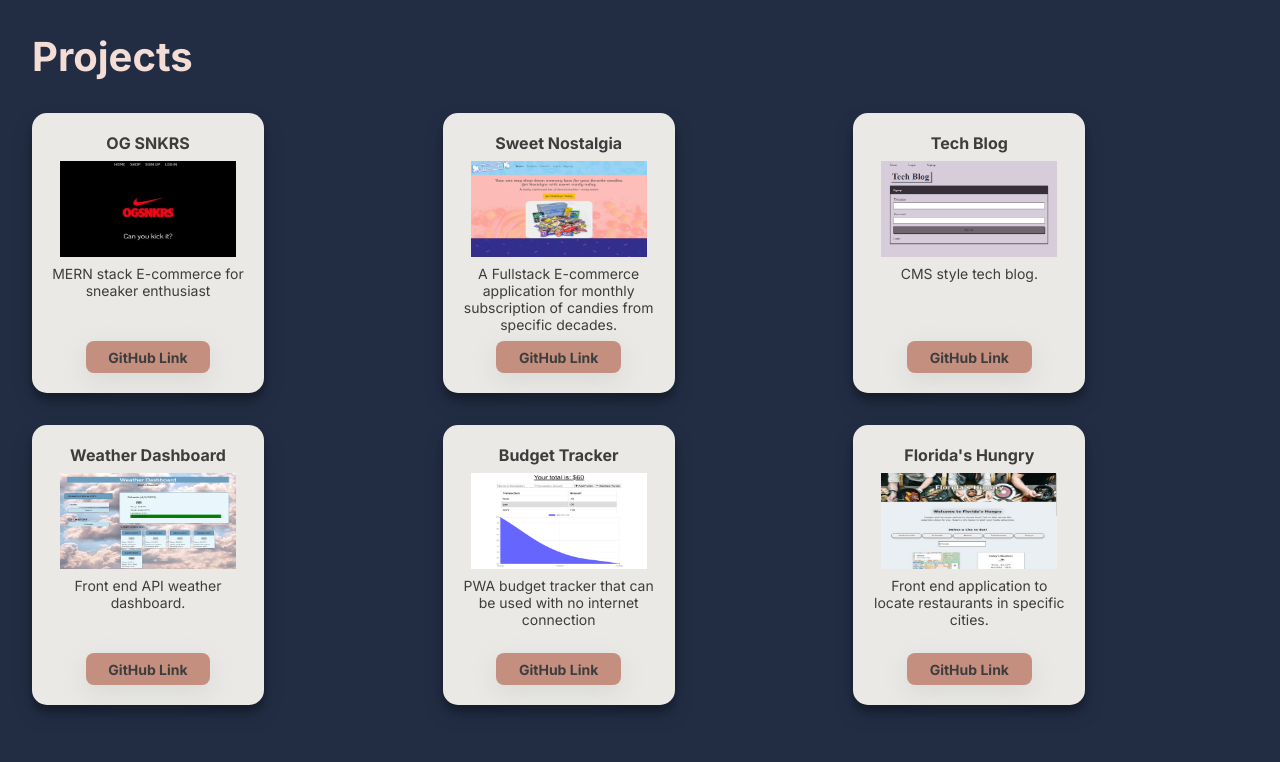
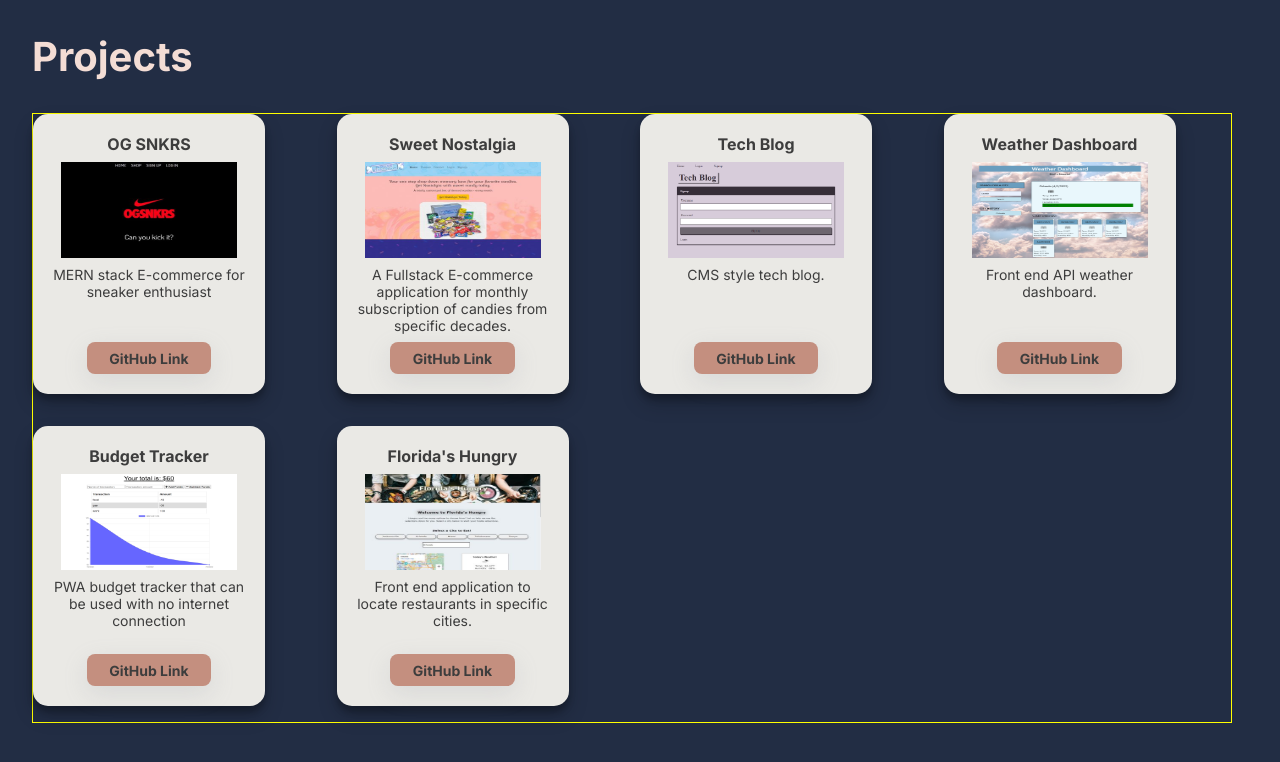
Before and after one commit to ThuyTTTN/thuy-react-portfolio, a React (Create React App) app: page / in a window 1280 px wide. Shown: the top 762 px of the page. Built offline with nearby package versions, Linux system fonts and the light colour scheme.

Commit message:
fix: card grid layout; autofill

```diff
--- a/src/components/Projects.jsx
+++ b/src/components/Projects.jsx
@@ -11,6 +11,7 @@ const Container = styled.div`
   display: flex;
   padding: 2rem;
   flex-direction: column;
+  max-width: 75rem;
 `;
 const Title = styled.div`
   font-size: 2.5rem;
@@ -67,8 +68,9 @@ const Projects = () => {
       <div
         style={{
           display: "grid",
-          gridTemplateColumns: "repeat(3, 1fr)",
+          gridTemplateColumns: "repeat(auto-fill, minmax(250px, 1fr))",
           gap: "1rem",
+          border: "1px solid yellow",
         }}
       >
         {listOfProjects.map((project, index) => {
```
